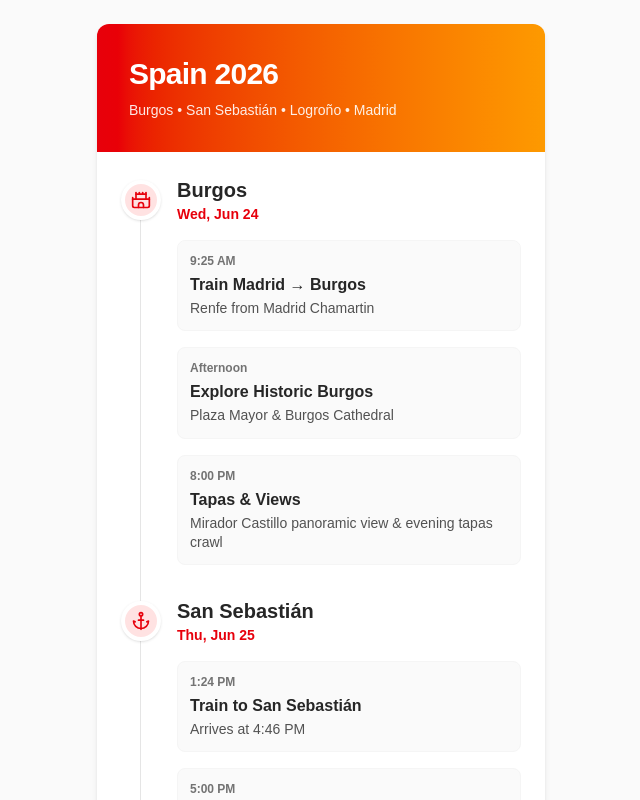
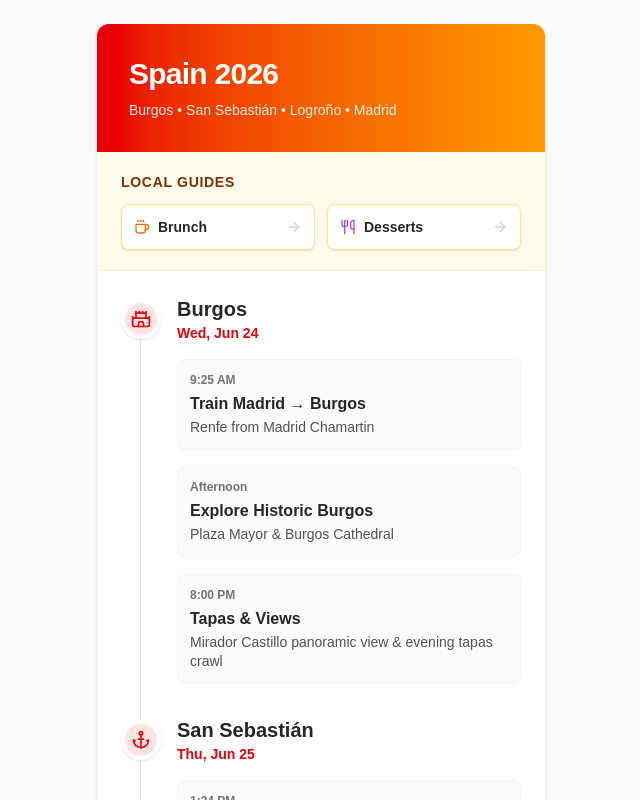
Before and after one commit to bizkitTM/spain-guide, a Next.js app: page / in a window 1280 px wide. Shown: the top 800 px of the page, without its empty margins (319-959 px from the left). Built offline with nearby package versions, Linux system fonts and the light colour scheme.

Commit message:
Add quick links to guides on homepage

```diff
--- a/src/app/page.tsx
+++ b/src/app/page.tsx
@@ -1,5 +1,6 @@
 import React from 'react';
-import { MapPin, Train, Utensils, Wine, Music, Plane, Castle, Anchor, Grape, Home, Coffee } from 'lucide-react';
+import { MapPin, Train, Utensils, Wine, Music, Plane, Castle, Anchor, Grape, Home, Coffee, ArrowRight } from 'lucide-react';
+import Link from 'next/link';
 import type { Metadata } from 'next';
 
 export const metadata: Metadata = {
@@ -108,6 +109,27 @@ export default function SpainItinerary() {
           </p>
         </div>
 
+        {/* Quick Links Section */}
+        <div className="bg-amber-50 px-6 py-5 border-b border-amber-100">
+          <h3 className="text-sm font-bold text-amber-900 mb-3 uppercase tracking-wider">Local Guides</h3>
+          <div className="grid grid-cols-2 gap-3">
+            <Link href="/madrid-brunch" className="bg-white hover:bg-orange-50 transition-colors border border-amber-200 rounded-lg p-3 shadow-sm flex items-center justify-between group">
+              <div className="flex items-center">
+                <Coffee className="w-4 h-4 text-orange-500 mr-2" />
+                <span className="font-semibold text-neutral-800 text-sm">Brunch</span>
+              </div>
+              <ArrowRight className="w-4 h-4 text-neutral-300 group-hover:text-orange-500 transition-colors" />
+            </Link>
+            <Link href="/madrid-desserts" className="bg-white hover:bg-purple-50 transition-colors border border-amber-200 rounded-lg p-3 shadow-sm flex items-center justify-between group">
+              <div className="flex items-center">
+                <Utensils className="w-4 h-4 text-purple-500 mr-2" />
+                <span className="font-semibold text-neutral-800 text-sm">Desserts</span>
+              </div>
+              <ArrowRight className="w-4 h-4 text-neutral-300 group-hover:text-purple-500 transition-colors" />
+            </Link>
+          </div>
+        </div>
+
         {/* Timeline */}
         <div className="p-6">
           <div className="space-y-8">
```
